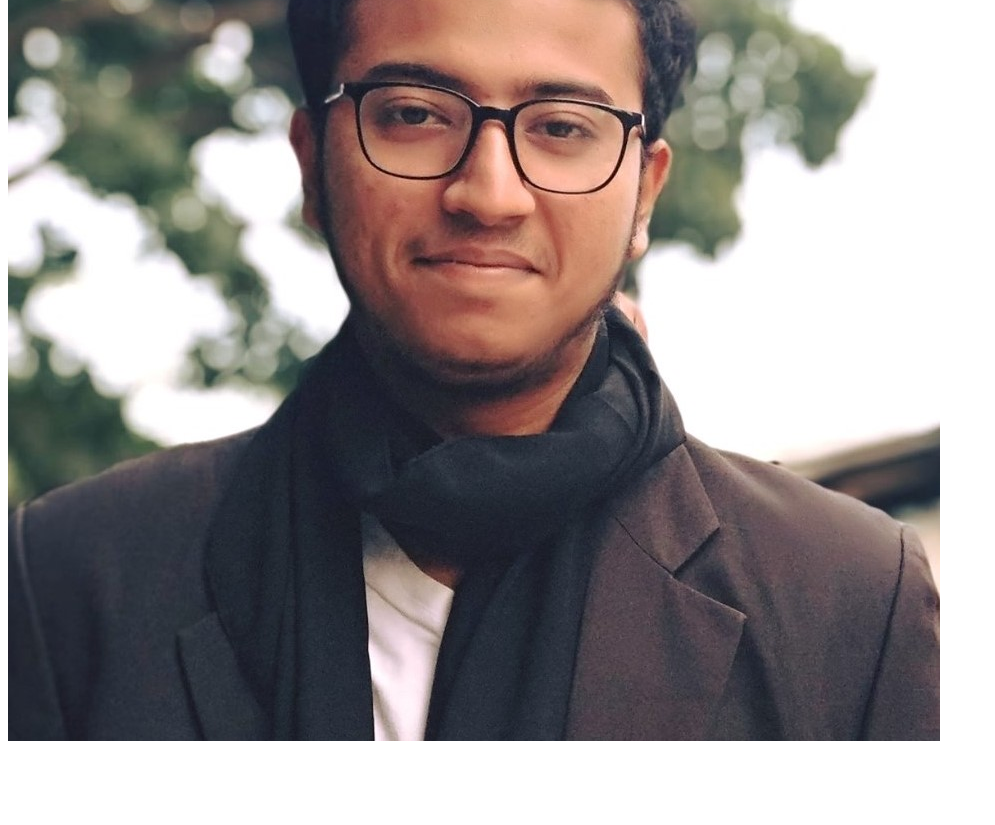
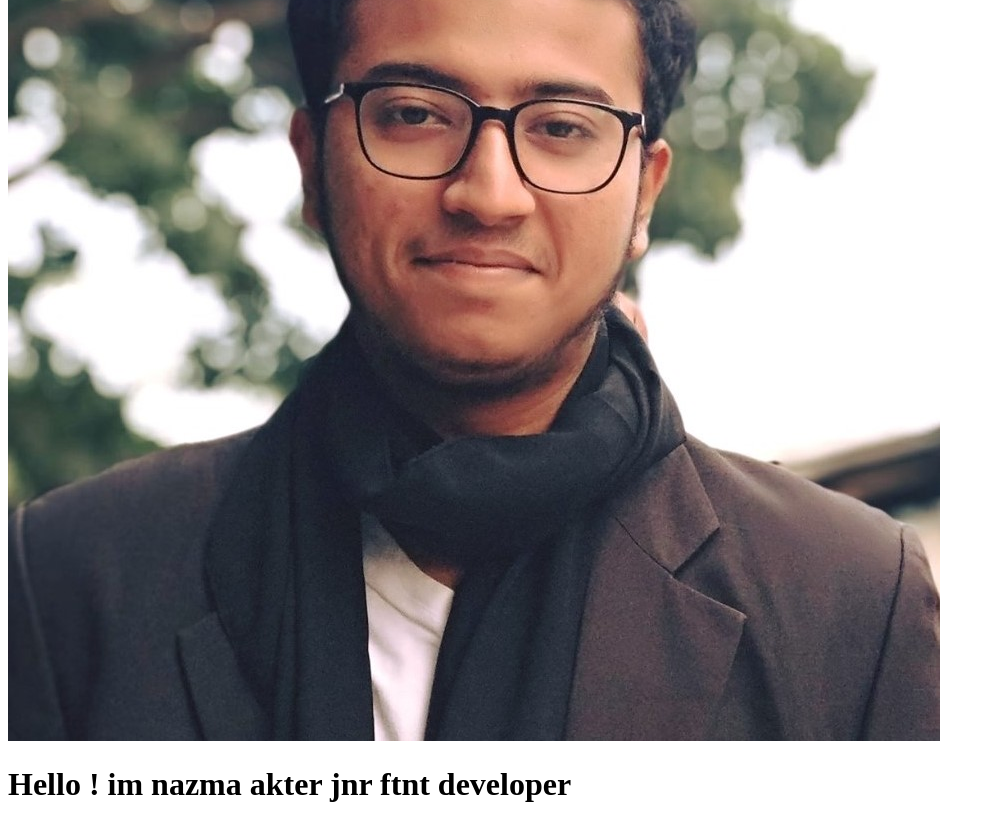
Before and after one commit to nahidthenh/github-advance, a plain HTML site: page index.html in a window 1280 px wide. Shown: the part 323-1148 px from the top of the page, without its empty margins (0-995 px from the left). Before the commit the page ends 1076 px from the top, so only its background shows below. Drawn offline with Linux system fonts and the light colour scheme.

Commit message:
Hello welcome me

```diff
--- a/index.html
+++ b/index.html
@@ -11,6 +11,7 @@
     <h1>Welcome to Github Advance Crush course</h1>
     <p>Lorem ipsum dolor sit amet consectetur adipisicing elit. Quidem aliquid maiores vero quis suscipit. Tempora possimus quia voluptatum qui pariatur. Facilis, maxime error. Tenetur illo, porro quod eos sit est!</p>
     <img src="img/nh.jpg" alt="">
+    <h1>Hello ! im nazma akter jnr ftnt developer</h1>
 
 </body>
 </html>
```
